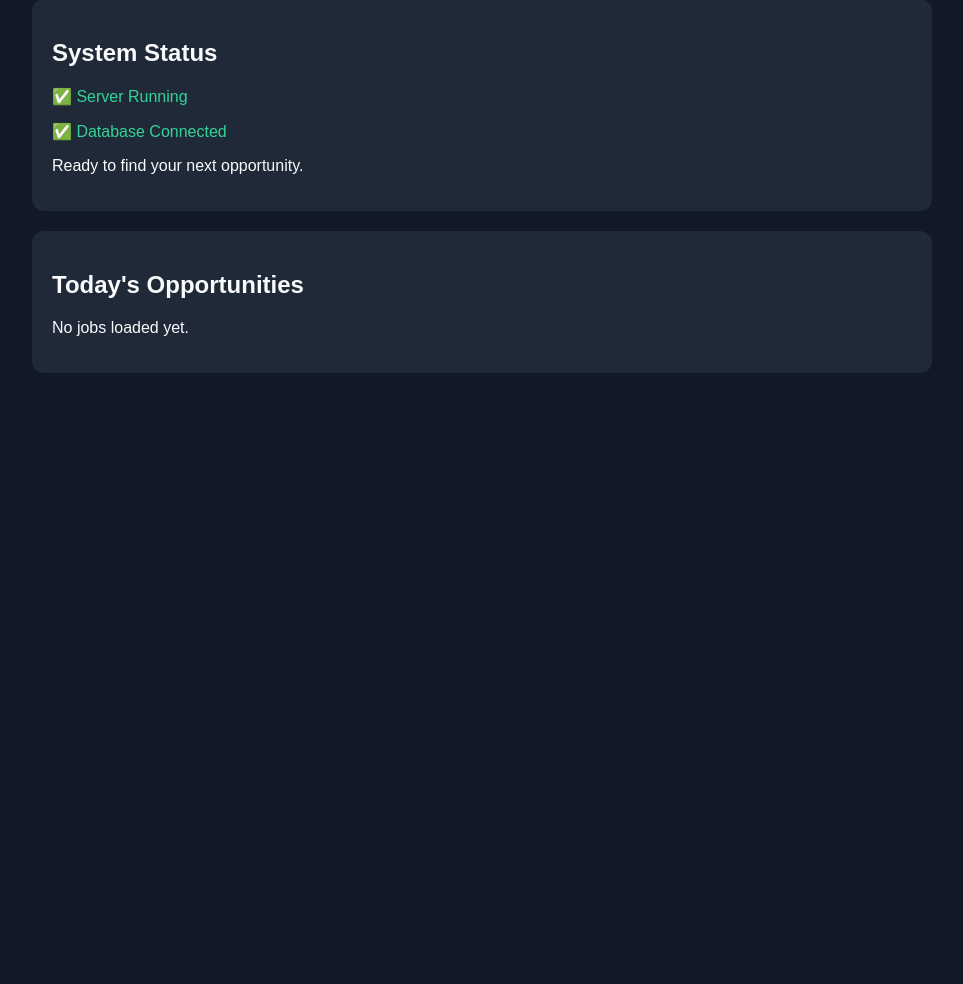
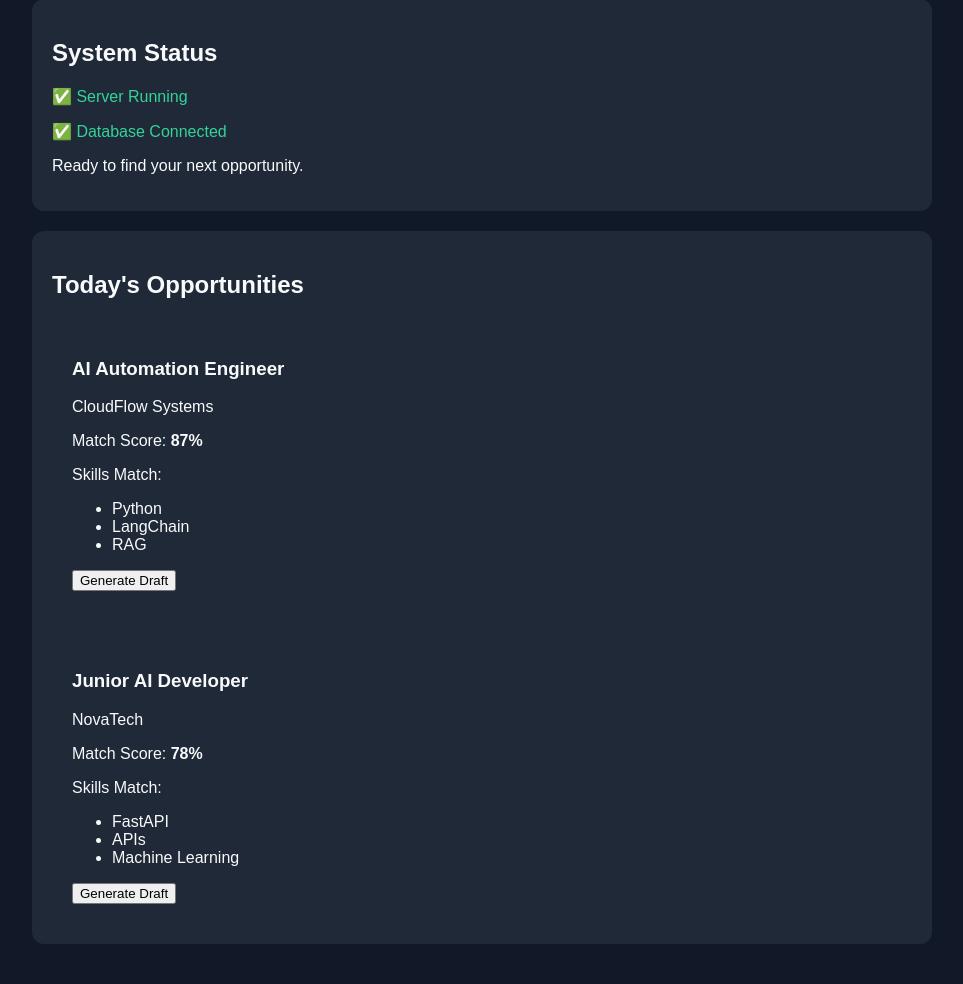
Before and after one commit to JamesLeonard-AI/Foothold, a FastAPI app: page / in a window 1280 px wide. Shown: the part 198-1182 px from the top of the page, without its empty margins (158-1121 px from the left). Before the commit the page ends 571 px from the top, so only its background shows below. Run offline with FastAPI, Linux system fonts and the light colour scheme.

Commit message:
Added dynamic job cards to dashboard

```diff
--- a/app/templates/home.html
+++ b/app/templates/home.html
@@ -32,13 +32,51 @@
 
     <div class="card">
 
-        <h2>Today's Opportunities</h2>
+    <h2>Today's Opportunities</h2>
+
+
+    {% for job in jobs %}
+
+    <div class="card">
+
+        <h3>{{ job.title }}</h3>
 
         <p>
-            No jobs loaded yet.
+            {{ job.company }}
         </p>
 
+        <p>
+            Match Score:
+            <strong>{{ job.score }}%</strong>
+        </p>
+
+
+        <p>
+            Skills Match:
+        </p>
+
+        <ul>
+
+            {% for skill in job.skills %}
+
+            <li>{{ skill }}</li>
+
+            {% endfor %}
+
+        </ul>
+
+
+        <button>
+            Generate Draft
+        </button>
+
     </div>
+
+
+    {% endfor %}
+
+
+</div>
 
 
 </div>
--- a/main.py
+++ b/main.py
@@ -12,7 +12,34 @@ templates = Jinja2Templates(directory="app/templates")
 
 @app.get("/")
 async def home(request: Request):
+
+    jobs = [
+        {
+            "title": "AI Automation Engineer",
+            "company": "CloudFlow Systems",
+            "score": 87,
+            "skills": [
+                "Python",
+                "LangChain",
+                "RAG"
+            ]
+        },
+        {
+            "title": "Junior AI Developer",
+            "company": "NovaTech",
+            "score": 78,
+            "skills": [
+                "FastAPI",
+                "APIs",
+                "Machine Learning"
+            ]
+        }
+    ]
+
     return templates.TemplateResponse(
         request=request,
-        name="home.html"
+        name="home.html",
+        context={
+            "jobs": jobs
+        }
     )
```
